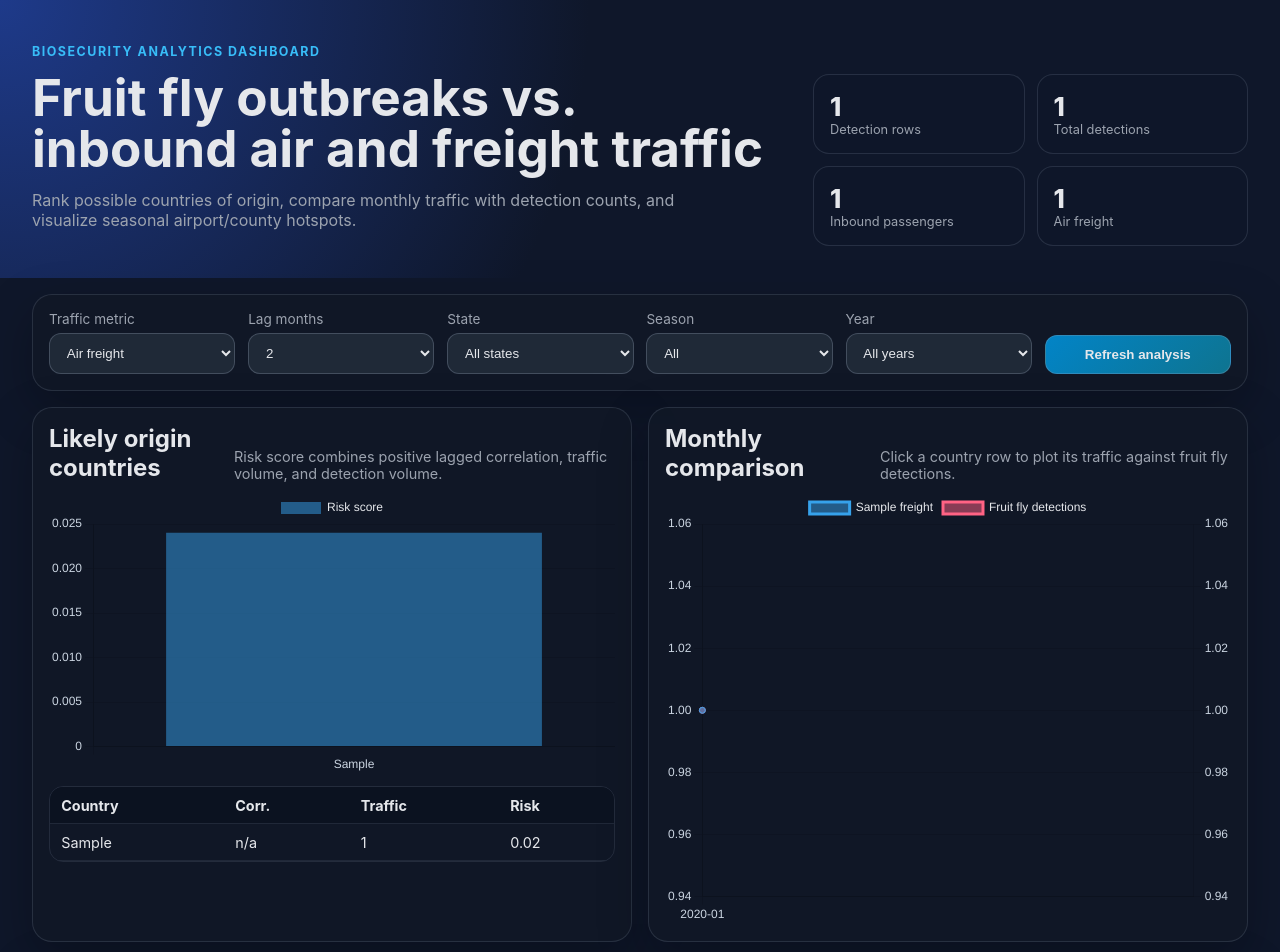
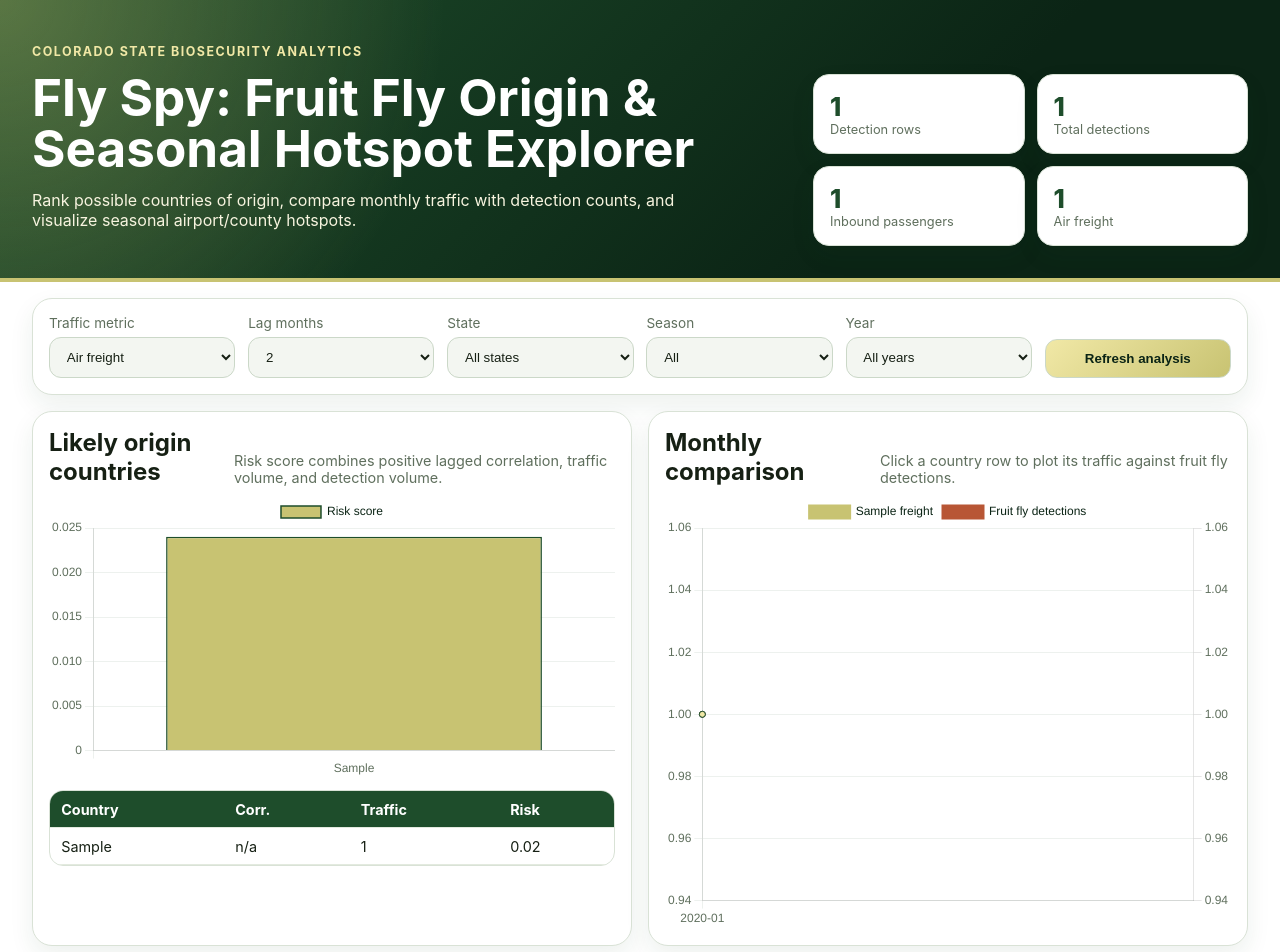
Before and after one commit to BryantScottCSU/CSU-NASA-USDA-Hackathon-2026, a Django app: page / in a window 1280 px wide. Shown: the top 952 px of the page. Run offline with Django 5.2, Linux system fonts and the light colour scheme; tables that the repository leaves empty hold one stand-in row (values such as "Sample post").

Commit message:
rework visuals

```diff
--- a/website/outbreaks/static/outbreaks/dashboard.js
+++ b/website/outbreaks/static/outbreaks/dashboard.js
@@ -1,10 +1,23 @@
 const fmt = new Intl.NumberFormat();
 const $ = (id) => document.getElementById(id);
 
+const COLORS = {
+  green: '#1E4D2B',
+  greenDark: '#0b2415',
+  greenSoft: '#e8efe9',
+  gold: '#C8C372',
+  goldBright: '#F1E8A6',
+  cream: '#f7f4df',
+  muted: '#5f6f5d',
+  rust: '#b85635'
+};
+
 let map = L.map('map').setView([37.8, -96], 4);
+
 L.tileLayer('https://{s}.tile.openstreetmap.org/{z}/{x}/{y}.png', {
   attribution: '&copy; OpenStreetMap contributors'
 }).addTo(map);
+
 let detectionLayer = L.layerGroup().addTo(map);
 let airportLayer = L.layerGroup().addTo(map);
 let countryChart, timeChart;
@@ -29,22 +42,74 @@ function setSummary(data) {
     ['Inbound passengers', Math.round(data.air_traffic.passengers || 0)],
     ['Air freight', Math.round(data.air_traffic.freight || 0)],
   ];
-  $('summaryCards').innerHTML = cards.map(([label, value]) => `<div class="card"><div class="value">${fmt.format(value || 0)}</div><div class="label">${label}</div></div>`).join('');
+
+  $('summaryCards').innerHTML = cards
+    .map(([label, value]) => `
+      <div class="card">
+        <div class="value">${fmt.format(value || 0)}</div>
+        <div class="label">${label}</div>
+      </div>
+    `)
+    .join('');
 }
 
-function upsertOptions(select, values, firstLabel, firstValue='all') {
-  select.innerHTML = `<option value="${firstValue}">${firstLabel}</option>` + values.map(v => `<option value="${v}">${v}</option>`).join('');
+function upsertOptions(select, values, firstLabel, firstValue = 'all') {
+  select.innerHTML =
+    `<option value="${firstValue}">${firstLabel}</option>` +
+    values.map(v => `<option value="${v}">${v}</option>`).join('');
 }
 
 function renderCountries(rows) {
   const top = rows.slice(0, 12);
   const labels = top.map(r => r.country);
   const risk = top.map(r => r.risk_score);
+
   if (countryChart) countryChart.destroy();
+
   countryChart = new Chart($('countryChart'), {
     type: 'bar',
-    data: { labels, datasets: [{ label: 'Risk score', data: risk }] },
-    options: { responsive: true, plugins: { legend: { labels: { color: '#e5e7eb' } } }, scales: { x: { ticks: { color: '#cbd5e1' } }, y: { ticks: { color: '#cbd5e1' } } } }
+    data: {
+      labels,
+      datasets: [
+        {
+          label: 'Risk score',
+          data: risk,
+          backgroundColor: COLORS.gold,
+          borderColor: COLORS.green,
+          hoverBackgroundColor: COLORS.goldBright,
+          hoverBorderColor: COLORS.greenDark,
+          borderWidth: 1.5
+        }
+      ]
+    },
+    options: {
+      responsive: true,
+      plugins: {
+        legend: {
+          labels: {
+            color: COLORS.greenDark
+          }
+        }
+      },
+      scales: {
+        x: {
+          ticks: {
+            color: COLORS.muted
+          },
+          grid: {
+            color: 'rgba(30, 77, 43, 0.08)'
+          }
+        },
+        y: {
+          ticks: {
+            color: COLORS.muted
+          },
+          grid: {
+            color: 'rgba(30, 77, 43, 0.08)'
+          }
+        }
+      }
+    }
   });
 
   $('countryTable').querySelector('tbody').innerHTML = rows.map(r => `
@@ -53,7 +118,9 @@ function renderCountries(rows) {
       <td>${r.correlation === null ? 'n/a' : r.correlation.toFixed(3)}</td>
       <td>${fmt.format(Math.round(r.traffic_total || 0))}</td>
       <td>${r.risk_score.toFixed(2)}</td>
-    </tr>`).join('');
+    </tr>
+  `).join('');
+
   document.querySelectorAll('#countryTable tbody tr').forEach(tr => {
     tr.addEventListener('click', () => {
       selectedCountry = tr.dataset.country;
@@ -61,7 +128,10 @@ function renderCountries(rows) {
       loadHotspots();
     });
   });
-  if (!selectedCountry && rows.length) selectedCountry = rows[0].country;
+
+  if (!selectedCountry && rows.length) {
+    selectedCountry = rows[0].country;
+  }
 }
 
 async function loadCountries() {
@@ -72,25 +142,83 @@ async function loadCountries() {
 
 async function loadTimeseries() {
   if (!selectedCountry) return;
+
   const data = await getJSON(`/api/timeseries/?metric=${metric()}&state=${encodeURIComponent(state())}&country=${encodeURIComponent(selectedCountry)}`);
+
   if (timeChart) timeChart.destroy();
+
   timeChart = new Chart($('timeChart'), {
     type: 'line',
     data: {
       labels: data.labels,
       datasets: [
-        { label: `${selectedCountry} ${data.metric}`, data: data.traffic, yAxisID: 'yTraffic', tension: .25 },
-        { label: 'Fruit fly detections', data: data.detections, yAxisID: 'yDetect', tension: .25 }
+        {
+          label: `${selectedCountry} ${data.metric}`,
+          data: data.traffic,
+          yAxisID: 'yTraffic',
+          tension: 0.25,
+          borderColor: COLORS.gold,
+          backgroundColor: COLORS.gold,
+          pointBackgroundColor: COLORS.goldBright,
+          pointBorderColor: COLORS.green,
+          pointRadius: 3,
+          pointHoverRadius: 5
+        },
+        {
+          label: 'Fruit fly detections',
+          data: data.detections,
+          yAxisID: 'yDetect',
+          tension: 0.25,
+          borderColor: COLORS.rust,
+          backgroundColor: COLORS.rust,
+          pointBackgroundColor: COLORS.rust,
+          pointBorderColor: COLORS.greenDark,
+          pointRadius: 3,
+          pointHoverRadius: 5
+        }
       ]
     },
     options: {
       responsive: true,
-      interaction: { mode: 'index', intersect: false },
-      plugins: { legend: { labels: { color: '#e5e7eb' } } },
+      interaction: {
+        mode: 'index',
+        intersect: false
+      },
+      plugins: {
+        legend: {
+          labels: {
+            color: COLORS.greenDark
+          }
+        }
+      },
       scales: {
-        x: { ticks: { color: '#cbd5e1', maxTicksLimit: 10 } },
-        yTraffic: { position: 'left', ticks: { color: '#cbd5e1' } },
-        yDetect: { position: 'right', grid: { drawOnChartArea: false }, ticks: { color: '#cbd5e1' } }
+        x: {
+          ticks: {
+            color: COLORS.muted,
+            maxTicksLimit: 10
+          },
+          grid: {
+            color: 'rgba(30, 77, 43, 0.08)'
+          }
+        },
+        yTraffic: {
+          position: 'left',
+          ticks: {
+            color: COLORS.muted
+          },
+          grid: {
+            color: 'rgba(30, 77, 43, 0.08)'
+          }
+        },
+        yDetect: {
+          position: 'right',
+          grid: {
+            drawOnChartArea: false
+          },
+          ticks: {
+            color: COLORS.muted
+          }
+        }
       }
     }
   });
@@ -103,26 +231,53 @@ function radius(value) {
 async function loadHotspots() {
   detectionLayer.clearLayers();
   airportLayer.clearLayers();
+
   const c = selectedCountry ? `&country=${encodeURIComponent(selectedCountry)}` : '';
   const data = await getJSON(`/api/hotspots/?metric=${metric()}&state=${encodeURIComponent(state())}&season=${season()}&year=${year()}${c}`);
+
   data.detections.forEach(p => {
-    L.circleMarker([p.lat, p.lon], { radius: radius(p.value) + 2, color: '#fb7185', fillOpacity: .45, weight: 1 })
-      .bindPopup(`<b>Detection</b><br>${p.name}, ${p.state}<br>${p.year}-${String(p.month).padStart(2,'0')}<br>Count: ${fmt.format(Math.round(p.value))}`)
+    L.circleMarker([p.lat, p.lon], {
+      radius: radius(p.value) + 2,
+      color: COLORS.rust,
+      fillColor: COLORS.rust,
+      fillOpacity: 0.45,
+      weight: 1
+    })
+      .bindPopup(`<b>Detection</b><br>${p.name}, ${p.state}<br>${p.year}-${String(p.month).padStart(2, '0')}<br>Count: ${fmt.format(Math.round(p.value))}`)
       .addTo(detectionLayer);
   });
+
   data.airports.forEach(p => {
-    L.circleMarker([p.lat, p.lon], { radius: radius(p.value), color: '#38bdf8', fillOpacity: .35, weight: 1 })
-      .bindPopup(`<b>Inbound airport</b><br>${p.name}<br>${p.state}<br>${p.year}-${String(p.month).padStart(2,'0')}<br>${data.metric}: ${fmt.format(Math.round(p.value))}`)
+    L.circleMarker([p.lat, p.lon], {
+      radius: radius(p.value),
+      color: COLORS.green,
+      fillColor: COLORS.gold,
+      fillOpacity: 0.35,
+      weight: 1
+    })
+      .bindPopup(`<b>Inbound airport</b><br>${p.name}<br>${p.state}<br>${p.year}-${String(p.month).padStart(2, '0')}<br>${data.metric}: ${fmt.format(Math.round(p.value))}`)
       .addTo(airportLayer);
   });
+
   $('portsTable').querySelector('tbody').innerHTML = data.ports.map(p => `
-    <tr><td>${p.year}</td><td>${p.port_name}</td><td>${p.state}</td><td>${fmt.format(Math.round(p.value || 0))}</td></tr>`).join('');
+    <tr>
+      <td>${p.year}</td>
+      <td>${p.port_name}</td>
+      <td>${p.state}</td>
+      <td>${fmt.format(Math.round(p.value || 0))}</td>
+    </tr>
+  `).join('');
 }
 
 async function boot() {
-  const [options, summary] = await Promise.all([getJSON('/api/options/'), getJSON('/api/summary/')]);
+  const [options, summary] = await Promise.all([
+    getJSON('/api/options/'),
+    getJSON('/api/summary/')
+  ]);
+
   upsertOptions($('state'), options.states, 'All states');
   upsertOptions($('year'), options.years, 'All years', '');
+
   setSummary(summary);
   await loadCountries();
   await loadHotspots();
--- a/website/outbreaks/static/outbreaks/styles.css
+++ b/website/outbreaks/static/outbreaks/styles.css
@@ -1,39 +1,216 @@
 :root {
-  --bg: #0f172a;
-  --panel: #111827;
-  --soft: #1f2937;
-  --text: #e5e7eb;
-  --muted: #9ca3af;
-  --accent: #38bdf8;
-  --danger: #fb7185;
+  --csu-green: #1E4D2B;
+  --csu-green-dark: #0b2415;
+  --csu-green-soft: #e8efe9;
+  --csu-gold: #C8C372;
+  --csu-gold-bright: #F1E8A6;
+
+  --bg: #ffffff;
+  --panel: #ffffff;
+  --soft: #f3f6f1;
+  --text: #162014;
+  --muted: #5f6f5d;
+  --accent: var(--csu-gold);
+  --danger: #b85635;
 }
-* { box-sizing: border-box; }
-body { margin: 0; font-family: Inter, system-ui, -apple-system, Segoe UI, sans-serif; background: var(--bg); color: var(--text); }
-.hero { display: grid; grid-template-columns: 1.4fr .8fr; gap: 1.25rem; padding: 2rem; background: radial-gradient(circle at top left, #1e3a8a, var(--bg) 45%); }
-.eyebrow { color: var(--accent); text-transform: uppercase; letter-spacing: .12em; font-size: .78rem; font-weight: 700; }
-h1 { margin: .2rem 0; font-size: clamp(2rem, 4vw, 4rem); line-height: 1; }
-.subhead { color: var(--muted); max-width: 70ch; }
-main { padding: 1rem 2rem 3rem; }
-.panel { background: rgba(17, 24, 39, .92); border: 1px solid rgba(148, 163, 184, .18); border-radius: 20px; padding: 1rem; box-shadow: 0 18px 50px rgba(0,0,0,.25); }
-.controls { display: grid; grid-template-columns: repeat(6, minmax(130px, 1fr)); gap: .8rem; align-items: end; margin-bottom: 1rem; }
-label { display: grid; gap: .35rem; color: var(--muted); font-size: .85rem; }
-select, button { border: 1px solid rgba(148, 163, 184, .3); background: var(--soft); color: var(--text); border-radius: 12px; padding: .7rem .8rem; }
-button { background: linear-gradient(135deg, #0284c7, #0e7490); font-weight: 700; cursor: pointer; }
-.grid.two { display: grid; grid-template-columns: 1fr 1fr; gap: 1rem; margin-bottom: 1rem; }
-.panel-title { display: flex; justify-content: space-between; gap: 1rem; align-items: end; margin-bottom: .6rem; }
-.panel-title h2 { margin: 0; }
-.panel-title p { margin: 0; color: var(--muted); font-size: .9rem; max-width: 48ch; }
-.summary { display: grid; grid-template-columns: repeat(2, 1fr); gap: .75rem; align-content: end; }
-.card { background: rgba(15, 23, 42, .7); border: 1px solid rgba(148, 163, 184, .18); border-radius: 16px; padding: 1rem; }
-.card .value { font-size: 1.6rem; font-weight: 800; }
-.card .label { color: var(--muted); font-size: .8rem; }
-.table-wrap { max-height: 320px; overflow: auto; margin-top: .7rem; border-radius: 14px; border: 1px solid rgba(148, 163, 184, .15); }
-.table-wrap.small { max-height: 220px; }
-table { width: 100%; border-collapse: collapse; font-size: .9rem; }
-th, td { padding: .6rem .7rem; border-bottom: 1px solid rgba(148, 163, 184, .12); text-align: left; }
-th { position: sticky; top: 0; background: #0b1220; z-index: 1; }
-tbody tr { cursor: pointer; }
-tbody tr:hover { background: rgba(56, 189, 248, .12); }
-#map { height: 570px; border-radius: 18px; overflow: hidden; }
-.leaflet-popup-content { color: #111827; }
-@media (max-width: 1050px) { .hero, .grid.two, .controls { grid-template-columns: 1fr; } }
+
+* {
+  box-sizing: border-box;
+}
+
+body {
+  margin: 0;
+  font-family: Inter, system-ui, -apple-system, Segoe UI, sans-serif;
+  background: var(--bg);
+  color: var(--text);
+}
+
+.hero {
+  display: grid;
+  grid-template-columns: 1.4fr .8fr;
+  gap: 1.25rem;
+  padding: 2rem;
+  background:
+    radial-gradient(circle at top left, rgba(200, 195, 114, .35), transparent 34%),
+    linear-gradient(135deg, var(--csu-green), var(--csu-green-dark) 70%);
+  border-bottom: 4px solid var(--csu-gold);
+  color: #ffffff;
+}
+
+.eyebrow {
+  color: var(--csu-gold-bright);
+  text-transform: uppercase;
+  letter-spacing: .12em;
+  font-size: .78rem;
+  font-weight: 700;
+}
+
+h1 {
+  margin: .2rem 0;
+  font-size: clamp(2rem, 4vw, 4rem);
+  line-height: 1;
+}
+
+.subhead {
+  color: #f7f4df;
+  max-width: 70ch;
+}
+
+main {
+  padding: 1rem 2rem 3rem;
+}
+
+.panel {
+  background: var(--panel);
+  border: 1px solid #d9e2d6;
+  border-radius: 20px;
+  padding: 1rem;
+  box-shadow: 0 10px 24px rgba(30, 77, 43, 0.08);
+}
+
+.controls {
+  display: grid;
+  grid-template-columns: repeat(6, minmax(130px, 1fr));
+  gap: .8rem;
+  align-items: end;
+  margin-bottom: 1rem;
+}
+
+label {
+  display: grid;
+  gap: .35rem;
+  color: var(--muted);
+  font-size: .85rem;
+}
+
+select,
+button {
+  border: 1px solid #cbd8c8;
+  background: var(--soft);
+  color: var(--text);
+  border-radius: 12px;
+  padding: .7rem .8rem;
+}
+
+button {
+  background: linear-gradient(135deg, var(--csu-gold-bright), var(--csu-gold));
+  color: var(--csu-green-dark);
+  font-weight: 800;
+  cursor: pointer;
+}
+
+button:hover {
+  filter: brightness(0.97);
+}
+
+.grid.two {
+  display: grid;
+  grid-template-columns: 1fr 1fr;
+  gap: 1rem;
+  margin-bottom: 1rem;
+}
+
+.panel-title {
+  display: flex;
+  justify-content: space-between;
+  gap: 1rem;
+  align-items: end;
+  margin-bottom: .6rem;
+}
+
+.panel-title h2 {
+  margin: 0;
+}
+
+.panel-title p {
+  margin: 0;
+  color: var(--muted);
+  font-size: .9rem;
+  max-width: 48ch;
+}
+
+.summary {
+  display: grid;
+  grid-template-columns: repeat(2, 1fr);
+  gap: .75rem;
+  align-content: end;
+}
+
+.card {
+  background: #ffffff;
+  border: 1px solid #d9e2d6;
+  border-radius: 16px;
+  padding: 1rem;
+  box-shadow: 0 10px 24px rgba(30, 77, 43, 0.08);
+}
+
+.card .value {
+  font-size: 1.6rem;
+  font-weight: 800;
+  color: var(--csu-green);
+}
+
+.card .label {
+  color: var(--muted);
+  font-size: .8rem;
+}
+
+.table-wrap {
+  max-height: 320px;
+  overflow: auto;
+  margin-top: .7rem;
+  border-radius: 14px;
+  border: 1px solid #d9e2d6;
+}
+
+.table-wrap.small {
+  max-height: 220px;
+}
+
+table {
+  width: 100%;
+  border-collapse: collapse;
+  font-size: .9rem;
+}
+
+th,
+td {
+  padding: .6rem .7rem;
+  border-bottom: 1px solid #e3eadf;
+  text-align: left;
+}
+
+th {
+  position: sticky;
+  top: 0;
+  background: var(--csu-green);
+  z-index: 1;
+  color: #ffffff;
+}
+
+tbody tr {
+  cursor: pointer;
+}
+
+tbody tr:hover {
+  background: rgba(200, 195, 114, .22);
+}
+
+#map {
+  height: 570px;
+  border-radius: 18px;
+  overflow: hidden;
+  border: 1px solid #d9e2d6;
+}
+
+.leaflet-popup-content {
+  color: #111827;
+}
+
+@media (max-width: 1050px) {
+  .hero,
+  .grid.two,
+  .controls {
+    grid-template-columns: 1fr;
+  }
+}
--- a/website/outbreaks/templates/outbreaks/dashboard.html
+++ b/website/outbreaks/templates/outbreaks/dashboard.html
@@ -3,15 +3,15 @@
 <head>
   <meta charset="utf-8">
   <meta name="viewport" content="width=device-width, initial-scale=1">
-  <title>Fruit Fly Origin & Seasonal Hotspot Explorer</title>
+  <title>Fly Spy: Fruit Fly Origin & Seasonal Hotspot Explorer</title>
   <link rel="stylesheet" href="https://unpkg.com/leaflet@1.9.4/dist/leaflet.css">
   <link rel="stylesheet" href="/static/outbreaks/styles.css">
 </head>
 <body>
   <header class="hero">
     <div>
-      <p class="eyebrow">Biosecurity analytics dashboard</p>
-      <h1>Fruit fly outbreaks vs. inbound air and freight traffic</h1>
+      <p class="eyebrow">Colorado State biosecurity analytics</p>
+      <h1>Fly Spy: Fruit Fly Origin & Seasonal Hotspot Explorer</h1>
       <p class="subhead">Rank possible countries of origin, compare monthly traffic with detection counts, and visualize seasonal airport/county hotspots.</p>
     </div>
     <div class="summary" id="summaryCards"></div>
```
